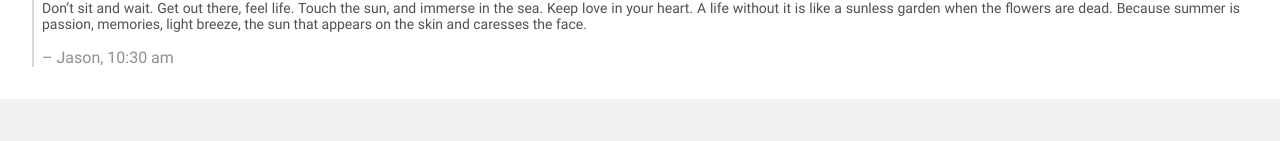
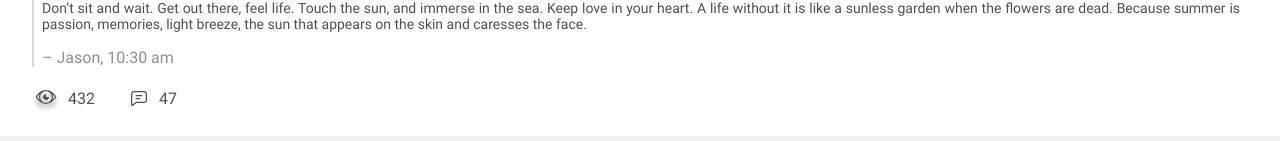
Before and after one commit to ka1serrr/web-bee, a React (Vite) app: page / in a window 1280 px wide. Shown: the part 964-1105 px from the top of the page. Before the commit the page ends 1063 px from the top, so only its background shows below. Built offline with nearby package versions, Linux system fonts and the light colour scheme.

Commit message:
Fixe: article section

```diff
--- a/src/components/UI/Article/Article.tsx
+++ b/src/components/UI/Article/Article.tsx
@@ -20,6 +20,16 @@ export const Article = ({ img, comment, commentsNumber, time, timeAgo, title, vi
             </div>
           </div>
           <CommentsSection author={author} text={comment} time={time} />
+          <div className={styles.views}>
+            <div className={styles.viewsItem}>
+              <img src='img/article/views.svg' alt='views' />
+              <span>{views}</span>
+            </div>
+            <div className={styles.viewsItem}>
+              <img src='img/article/comment.svg' alt='comment' />
+              <span>{commentsNumber}</span>
+            </div>
+          </div>
         </div>
       </div>
     </article>
--- a/src/components/UI/Article/article.module.scss
+++ b/src/components/UI/Article/article.module.scss
@@ -33,7 +33,25 @@
     span {
       color: $color-blue;
     }
+  }
 
+  .views {
+    display: flex;
+    align-items: center;
+
+
+    &Item {
+      display: flex;
+      align-items: center;
+      margin-right: 32px;
+    }
+
+    span {
+      margin-left: 8px;
+      display: block;
+      color: $color-black;
+      font-size: 16px;
+    }
   }
 }
 
--- a/src/components/UI/CommentsSection/commentsSection.module.scss
+++ b/src/components/UI/CommentsSection/commentsSection.module.scss
@@ -3,6 +3,7 @@
 .comment {
   padding: 0 8px;
   border-left: 2px solid $color-grey;
+  margin-bottom: 18px;
 
   .text {
     color: $color-black;
```
Also changed, not shown: public/img/article/views.svg (added).
